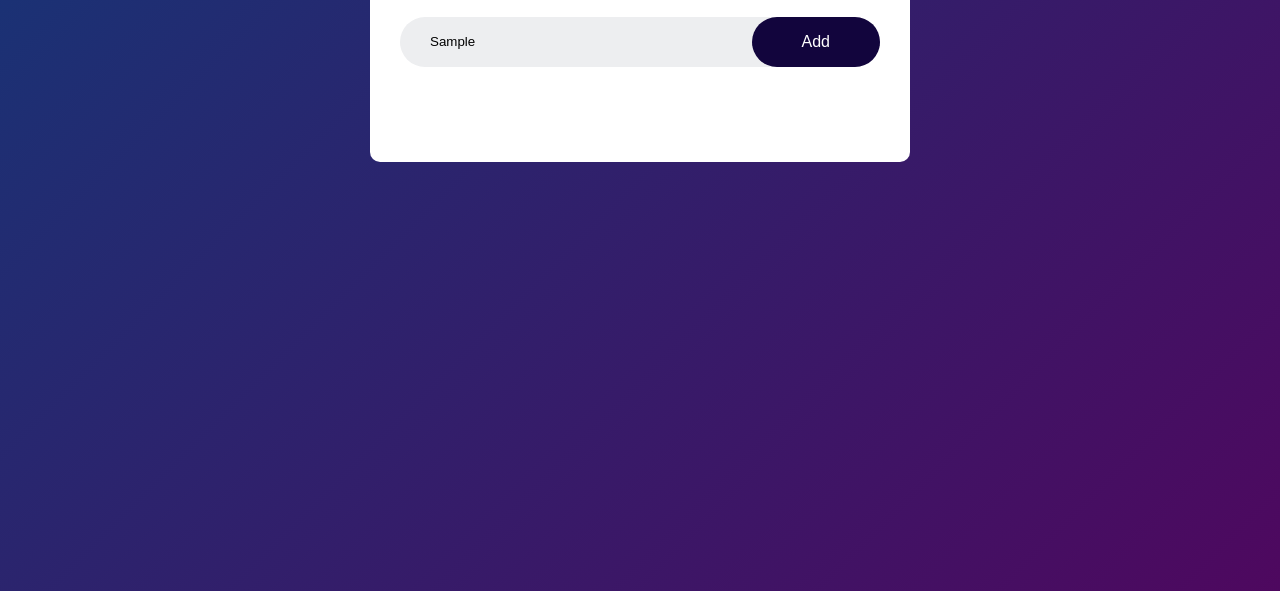
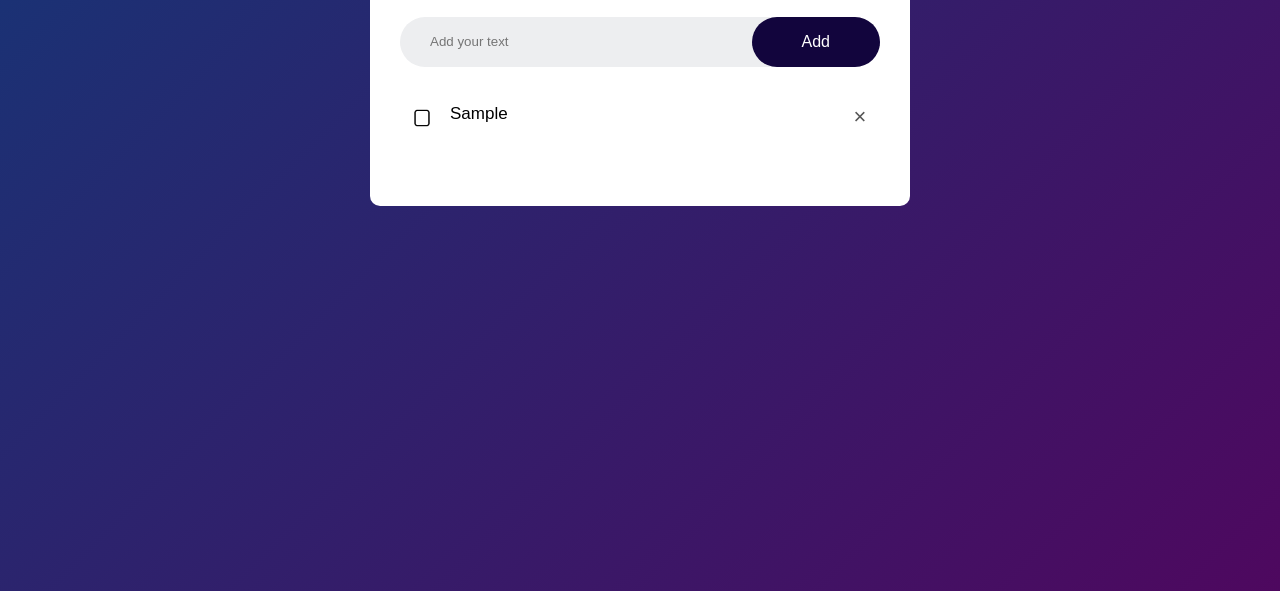
Before and after one commit to ReezmaCader/To-Do-List, a plain HTML site: page index.html in a window 1280 px wide. Both pictures are taken after typing "Sample" into the empty fields and a click on the button "Add". Shown: the part 209-800 px from the top of the page. Drawn offline with Linux system fonts and the light colour scheme.

Commit message:
todolist

```diff
--- a/index.html
+++ b/index.html
@@ -11,10 +11,15 @@
             <h2>To-Do List <img src="images/icon.png" alt=""></h2>
             <div class="row">
                 <input type="text" id="input-box" placeholder="Add your text">
-                <button>Add</button>
+                <button onclick="addTask()">Add</button>
             </div>
-            <ul id="list-container"></ul>
+            <ul id="list-container">
+                <!-- <li class="checked">Task 1</li>
+                <li>Task 2</li>
+                <li>Task 3</li> -->
+            </ul>
         </div>
     </div>
+    <script src="script.js"></script>
 </body>
 </html>
--- /dev/null
+++ b/script.js
@@ -0,0 +1,16 @@
+const inputBox= document.getElementById("input-box");
+const listContainer= document.getElementById("list-container");
+function addTask(){
+    if(inputBox.value===''){
+        alert("You must write something!");
+    }
+    else{
+        let li = document.createElement("li");
+        li.innerHTML = inputBox.value;
+        listContainer.appendChild(li);
+        let span=document.createElement("span");
+        span.innerHTML="\u00d7";
+        li.appendChild(span);
+    }
+    inputBox.value="";
+}
--- a/style.css
+++ b/style.css
@@ -55,3 +55,49 @@ button{
     cursor: pointer;
     border-radius: 40px;
 }
+ul li {
+    list-style: none;
+    font-size: 17px;
+    padding: 12px 8px 12px 50px;
+    user-select: none;
+    cursor: pointer;
+    position: relative;
+}
+
+ul li::before {
+    content: '';
+    position: absolute;
+    height: 28px;
+    width: 28px;
+    border-radius: 15%;
+    background-image: url(images/unchecked.png);
+    background-size: cover;
+    background-position: center;
+    top: 12px;
+    left: 8px;
+}
+
+ul li.checked {
+    color: #555;
+    text-decoration: line-through;
+}
+
+ul li.checked::before {
+    background-image: url(images/checked.png);
+}
+
+ul li span{
+    position: absolute;
+    right: 0;
+    top: 5px;
+    width: 40px;
+    height: 40px;
+    font-size: 22px;
+    color: #555;
+    line-height: 40px;
+    text-align: center;
+}
+
+ul li span:hover{
+    background: #edeef0;
+}
```
Also changed, not shown: images/checked.png (added), images/unchecked.png (added).
